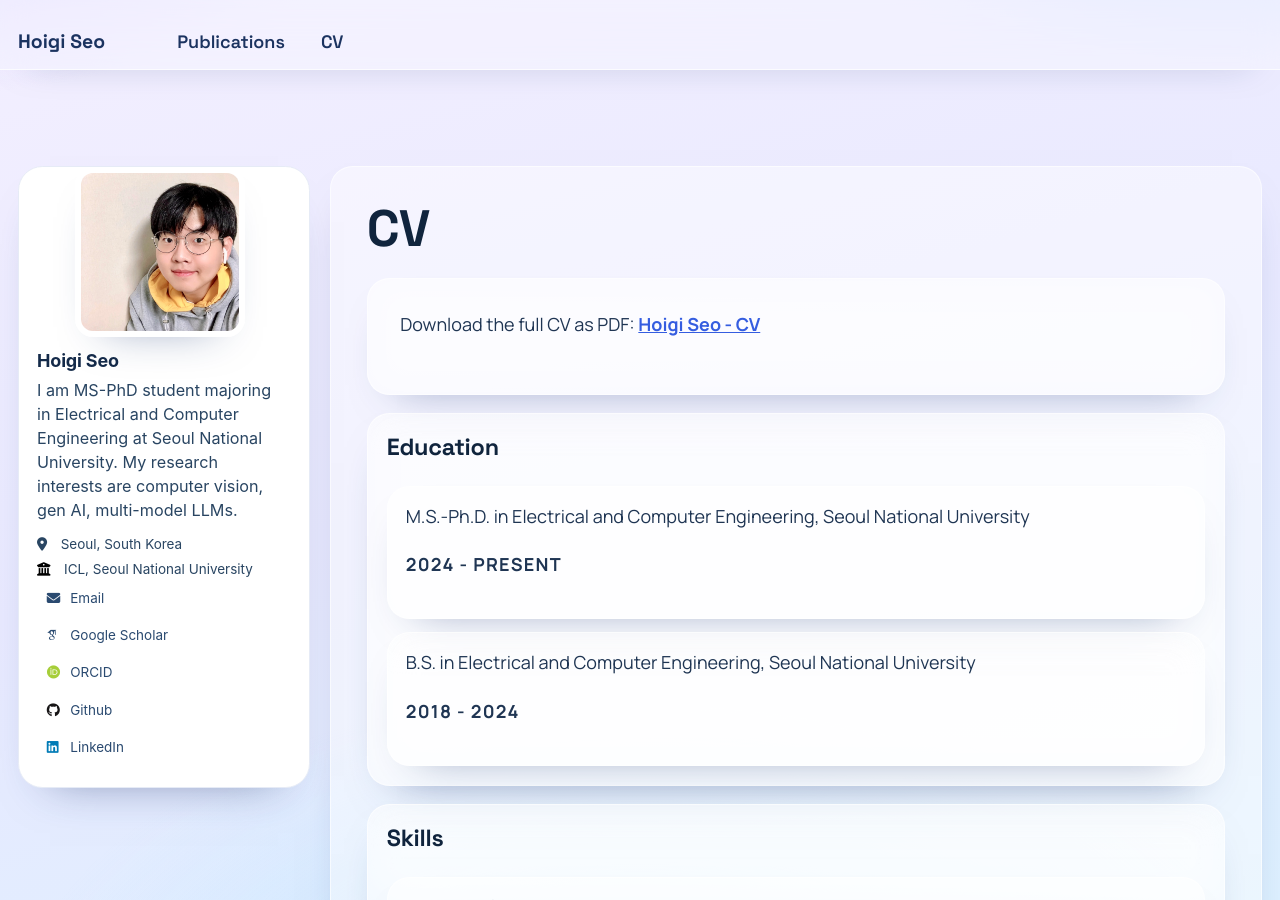
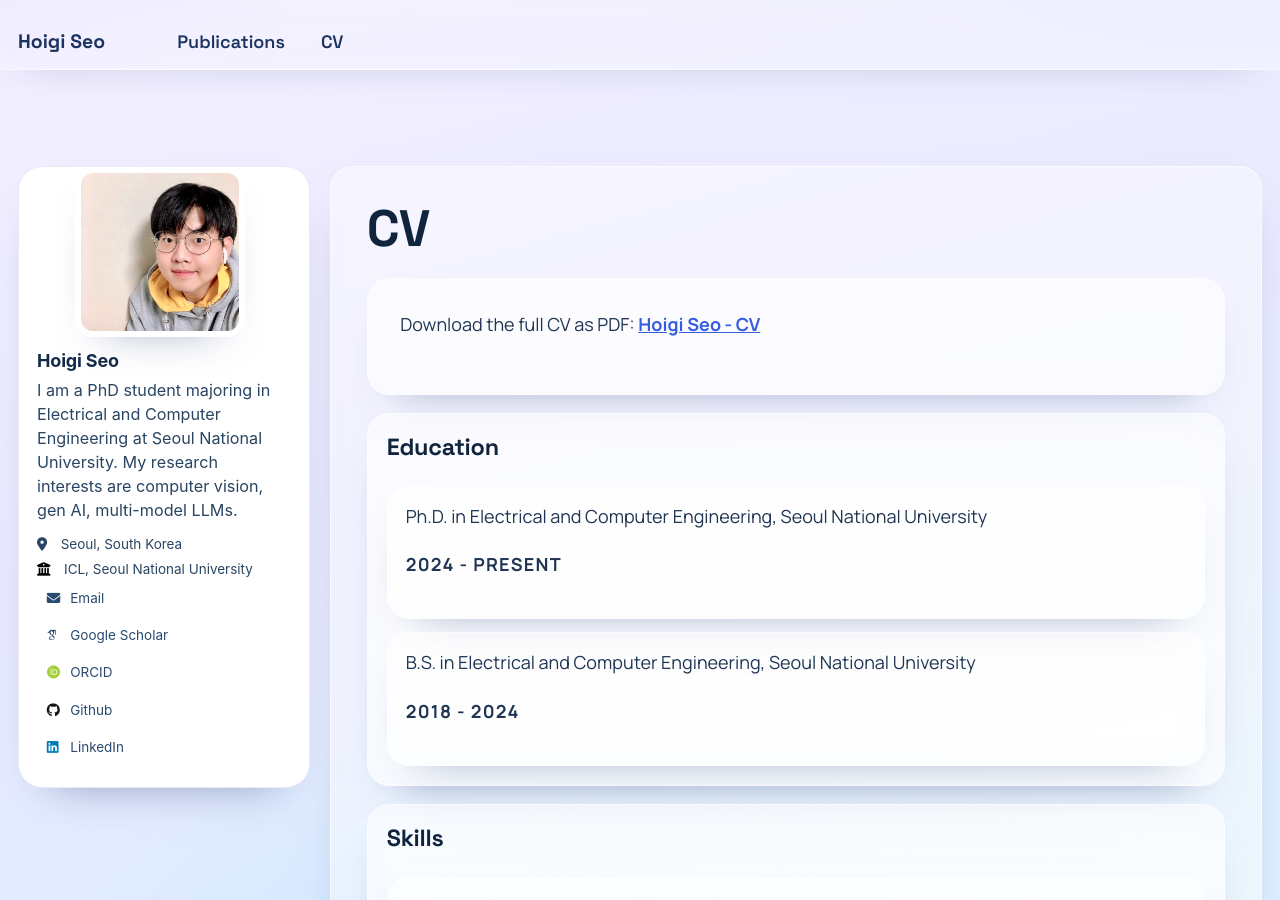
Before and after one commit to seohoiki3215/seohoiki3215.github.io, a Jekyll site: the page built from _pages/cv.md, in a window 1280 px wide and 900 px high. Built offline with Jekyll 4.4.1, drawn with Linux system fonts in a browser that asks for light colours; some web fonts are replaced.

Commit message:
No more MS

```diff
--- a/_config.yml
+++ b/_config.yml
@@ -24,7 +24,7 @@ author:
   avatar           : "profile.png"
   name             : "Hoigi Seo"
   pronouns         : # example: "she/her"
-  bio              : "I am MS-PhD student majoring in Electrical and Computer Engineering at Seoul National University. My research interests are computer vision, gen AI, multi-model LLMs."
+  bio              : "I am a PhD student majoring in Electrical and Computer Engineering at Seoul National University. My research interests are computer vision, gen AI, multi-model LLMs."
   location         : "Seoul, South Korea"
   employer         : "ICL, Seoul National University"
   uri              : # URL
--- a/_pages/cv.md
+++ b/_pages/cv.md
@@ -21,7 +21,7 @@ redirect_from:
     <h2>Education</h2>
     <div class="publication-grid">
       <article class="pub-card" data-reveal>
-        <p class="pub-title">M.S.-Ph.D. in Electrical and Computer Engineering, Seoul National University</p>
+        <p class="pub-title">Ph.D. in Electrical and Computer Engineering, Seoul National University</p>
         <p class="pub-meta"><span>2024 - Present</span></p>
       </article>
       <article class="pub-card" data-reveal>
```
Also changed, not shown: _pages/about.md (+1 -1 lines).
